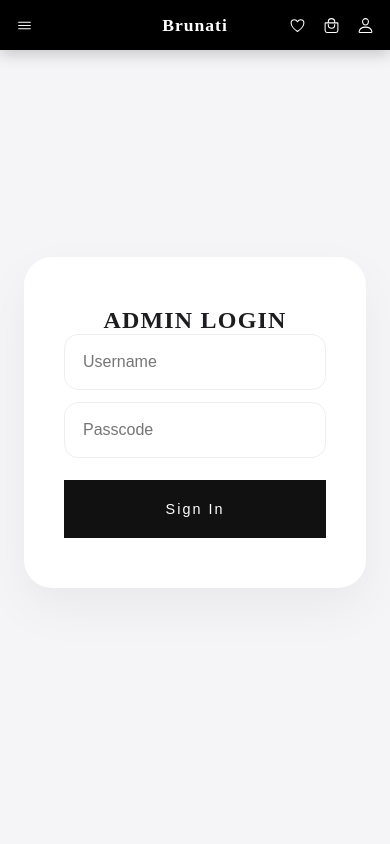
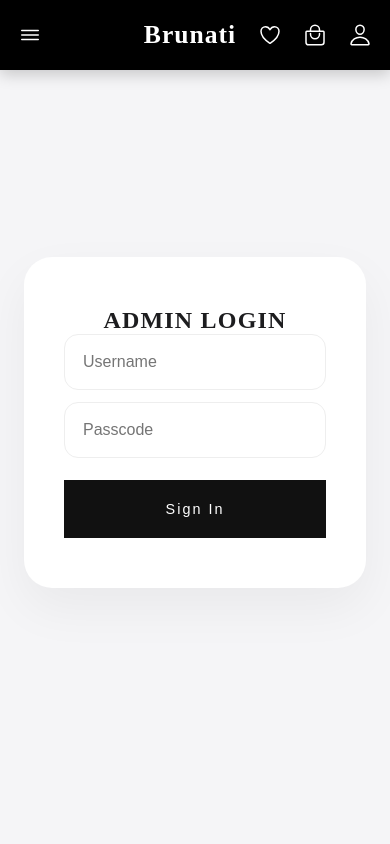
Before and after one commit to shreyash-nimbargi/Brunati, a React (Vite) app in the folder frontend/: page /admin in a window 390 px wide. Shown: the top 844 px of the page. Built offline with nearby package versions, Linux system fonts and the light colour scheme; a web font is replaced by a local one.

Commit message:
Navbar fix

```diff
--- a/frontend/src/index.css
+++ b/frontend/src/index.css
@@ -17,7 +17,7 @@
     --error: #ff3b30;
 
     /* Header Specifics */
-    --header-height: 54px;
+    --header-height: 80px;
     --glass-bg: rgba(255, 255, 255, 0.85);
     --blur-strength: 20px;
     --floating-gap: 12px;
@@ -31,7 +31,7 @@
     :root {
         --floating-gap: 8px;
         --radius: 14px;
-        --header-height: 50px;
+        --header-height: 70px;
         --section-padding: 30px;
     }
 
@@ -47,8 +47,8 @@
     }
 
     .icon-btn {
-        padding: 8px;
-        font-size: 13px; /* Reduced by 30% from 18px */
+        padding: 10px;
+        font-size: 20px;
     }
 
     .section-header {
@@ -220,7 +220,7 @@ h1, h2, h3, .section-title, .founder-name {
     font-family: 'Trajan Pro', serif;
     font-weight: 900;
     letter-spacing: 3px;
-    font-size: 1.5rem;
+    font-size: 2.2rem;
     text-decoration: none;
     color: #ffffff;
     position: absolute;
@@ -241,8 +241,8 @@ h1, h2, h3, .section-title, .founder-name {
     color: inherit;
     display: flex;
     align-items: center;
-    font-size: 17px; /* Reduced by 30% from 24px */
-    padding: 10px;
+    font-size: 24px;
+    padding: 12px;
     border-radius: 50%;
     transition: all 0.3s ease;
 }
@@ -276,10 +276,10 @@ h1, h2, h3, .section-title, .founder-name {
 }
 
 .menu-item {
-    padding: 14px 25px;
+    padding: 18px 30px;
     text-decoration: none;
     color: #ffffff;
-    font-size: 1rem;
+    font-size: 1.2rem;
     font-weight: 400;
     transition: background 0.2s;
     border-bottom: 1px solid rgba(255,255,255,0.05);
@@ -1142,7 +1142,7 @@ footer {
     .story-grid { grid-template-columns: 1fr; gap: 40px; }
     .story-grid > div:first-child { order: 2; }
 
-    .logo-text { font-size: 1.2rem; }
+    .logo-text { font-size: 1.8rem; }
 
     .product-grid {
         grid-template-columns: 1fr;
@@ -1197,7 +1197,7 @@ footer {
         left: auto;
         flex: 1;
         text-align: center;
-        font-size: 1.1rem;
+        font-size: 1.6rem;
         letter-spacing: 1px;
     }
 
@@ -1211,12 +1211,12 @@ footer {
     }
 
     .icon-btn {
-        padding: 6px;
+        padding: 8px;
     }
 
     .hero-poster {
-        margin-top: 50px; /* Header margin is 0 on small mobile, so just match height */
-        height: calc(70vh - 50px);
+        margin-top: var(--header-height);
+        height: calc(70vh - var(--header-height));
     }
 }
 
```
